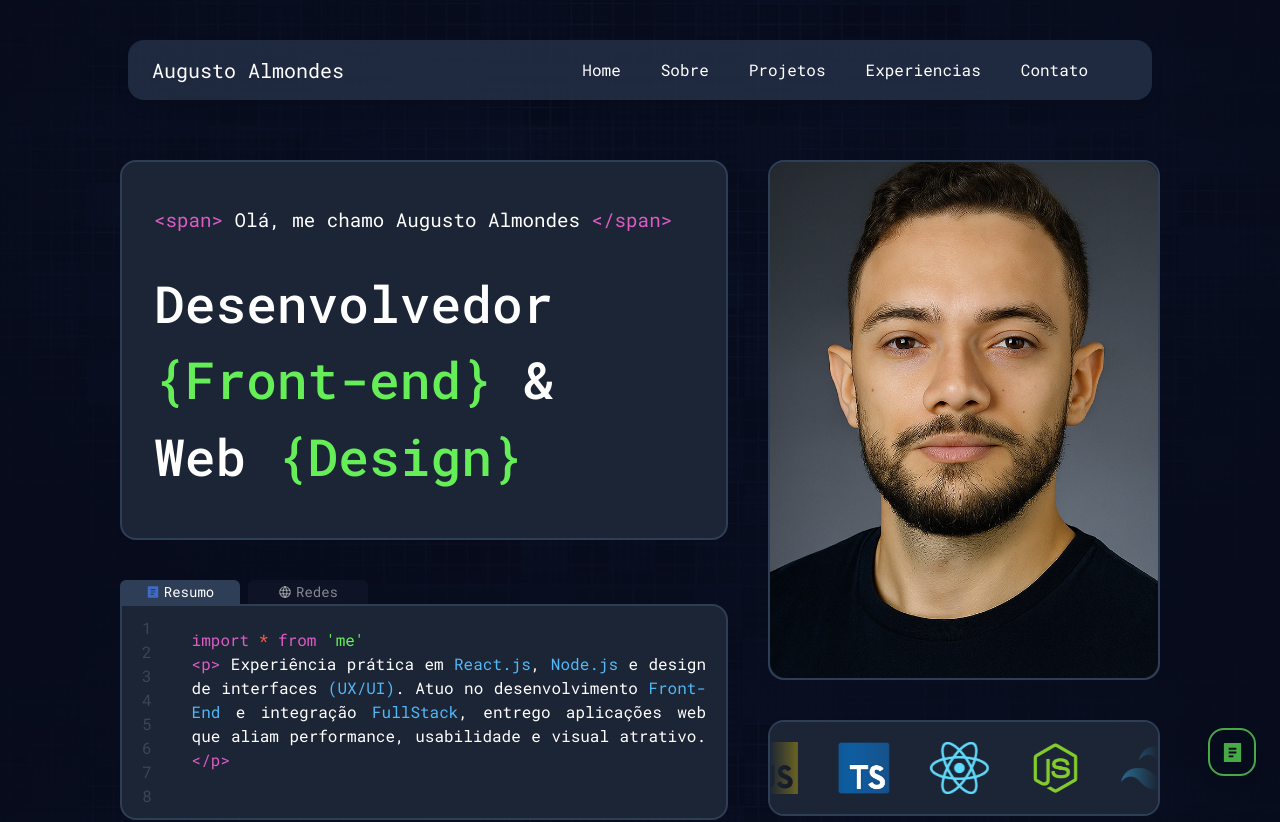
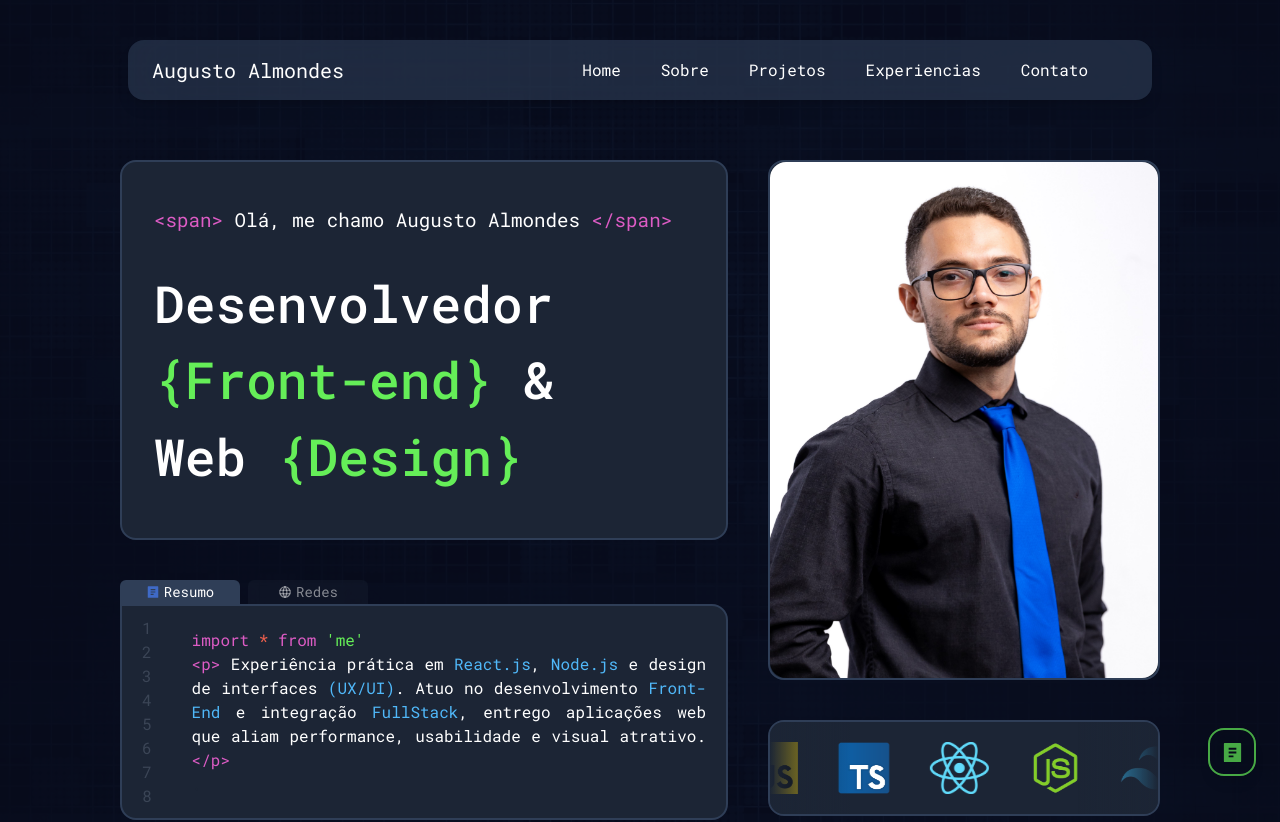
Before and after one commit to AugustoAlmondes/My-Protfolio, a React (Vite) app: page / in a window 1280 px wide. Shown: the top 822 px of the page. Built offline with nearby package versions, Linux system fonts and the light colour scheme.

Commit message:
refactor: change profile picture

```diff
--- a/src/components/Profile.tsx
+++ b/src/components/Profile.tsx
@@ -19,7 +19,7 @@ export default function Profile() {
             className="bg-[#1C2535] border-2 border-background-bright hidden md:block md:col-start-4 md:col-end-6 md:row-start-1 md:row-end-5 rounded-2xl h-full overflow-visible"
         >
             <motion.img
-                src="/eu3.png"
+                src="/eu4.jpg"
                 alt="Augusto Almondes"
                 className="w-full h-full object-cover rounded-2xl"
                 initial={{ opacity: 0 }}
```
Also changed, not shown: public/eu4.jpg (added).
